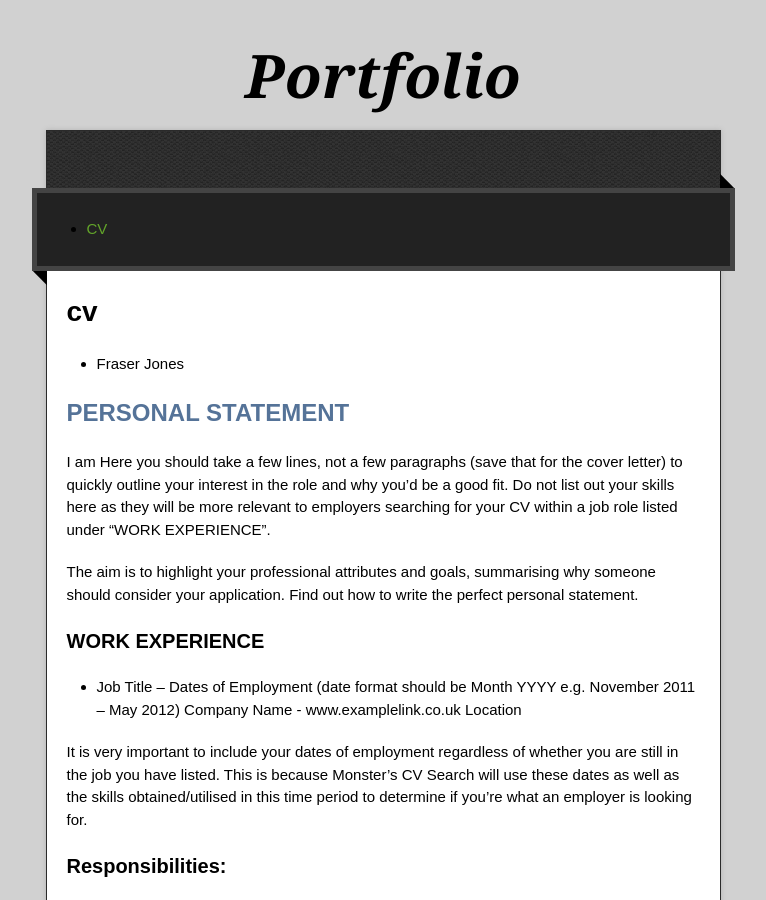
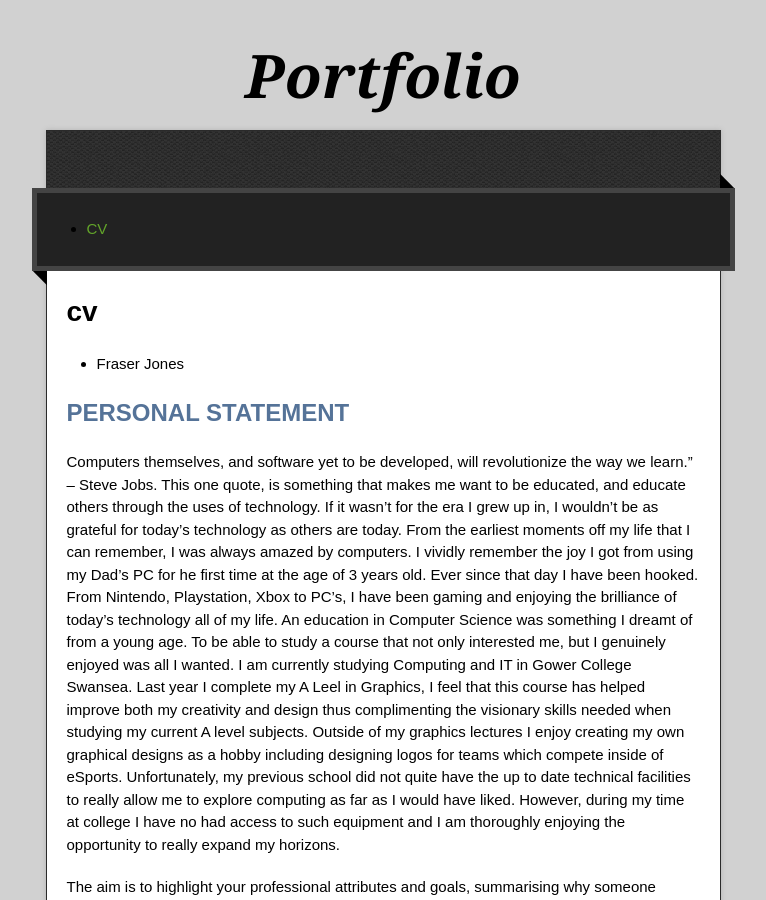
Before and after one commit to Ceirios1/Portfolio, a Jekyll site: the page built from cv.md, in a window 1280 px wide and 900 px high. Shown: the whole window, without its empty margins (257-1023 px from the left). Built offline with Jekyll 4.4.1, drawn with Linux system fonts in a browser that asks for light colours; our own code applies the rules of GitHub Pages for plain Markdown files; the repository's description, which GitHub fills in, is left out; some of the changed text lies outside the part shown.

Commit message:
Update cv.md

```diff
--- a/cv.md
+++ b/cv.md
@@ -2,8 +2,8 @@
 - Fraser Jones
 
 ## PERSONAL STATEMENT
-I am
-Here you should take a few lines, not a few paragraphs (save that for the cover letter) to quickly outline your interest in the role and why you’d be a good fit. Do not list out your skills here as they will be more relevant to employers searching for your CV within a job role listed under “WORK EXPERIENCE”.
+Computers themselves, and software yet to be developed, will revolutionize the way we learn.” – Steve Jobs.
+This one quote, is something that makes me want to be educated, and educate others through the uses of technology. If it wasn’t for the era I grew up in, I wouldn’t be as grateful for today’s technology as others are today. From the earliest moments off my life that I can remember, I was always amazed by computers. I vividly remember the joy I got from using my Dad’s PC for he first time at the age of 3 years old. Ever since that day I have been hooked. From Nintendo, Playstation, Xbox to PC’s, I have been gaming and enjoying the brilliance of today’s technology all of my life. An education in Computer Science was something I dreamt of from a young age. To be able to study a course that not only interested me, but I genuinely enjoyed was all I wanted. I am currently studying Computing and IT in Gower College Swansea. Last year I complete my A Leel in Graphics, I feel that this course has helped improve both my creativity and design thus complimenting the visionary skills needed when studying my current A level subjects. Outside of my graphics lectures I enjoy creating my own graphical designs as a hobby including designing logos for teams which compete inside of eSports. Unfortunately, my previous school did not quite have the up to date technical facilities to really allow me to explore computing as far as I would have liked. However, during my time at college I have no had access to such equipment and I am thoroughly enjoying the opportunity to really expand my horizons.
 
 The aim is to highlight your professional attributes and goals, summarising why someone should consider your application. Find out how to write the perfect personal statement.
 
@@ -62,10 +62,10 @@ Uckfeild Collage
 | Biology:           | B             |
 
 
-PERSONAL INTERESTS
+### PERSONAL INTERESTS:
 Feel free to list these out in bullets or in a table. If you lack experience for a role that you are deeply passionate about, you may want to mention how you use your spare time to pursue this passion. Be it in reading around the subject matter or expanding your technical skills. Find out more about what to include in your personal interests section.
 
 
-REFERENCES
+### REFERENCES:
 
 References are available on request. Find out more about deciding your references.
```
